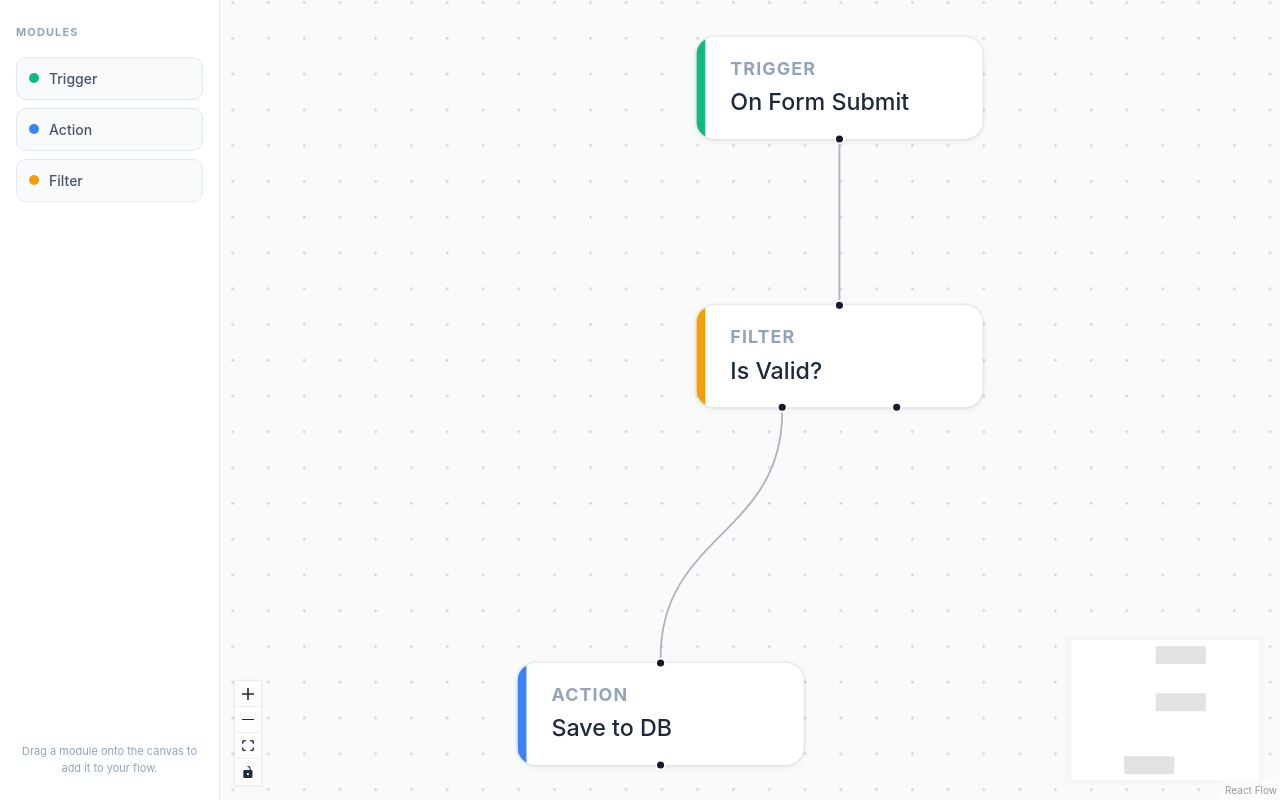
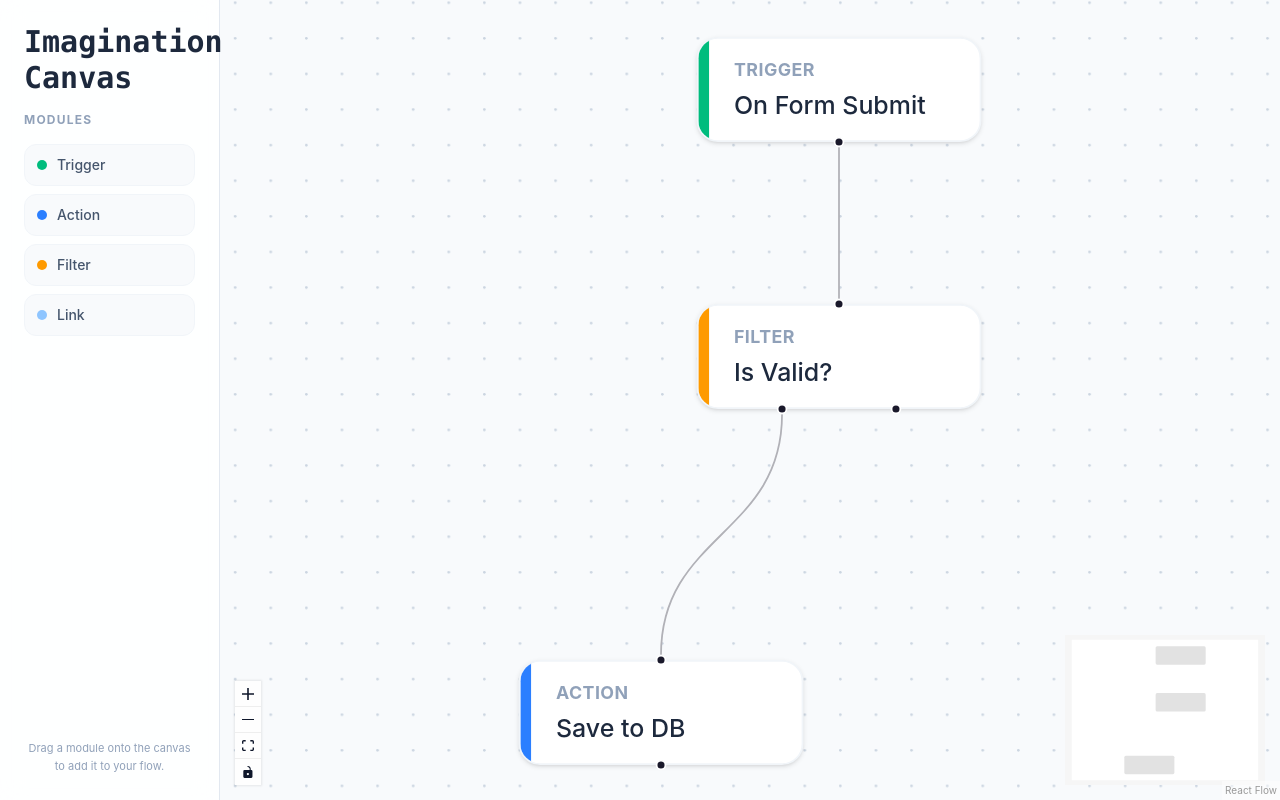
Before and after one commit to Imagination-Engine/InfiniteCanvasMaster, a React (Vite) app in the folder imagination-canvas/: page / in a window 1280 px wide. Built offline with nearby package versions, Linux system fonts and the light colour scheme.

Commit message:
feat: Initialize React Flow canvas with a draggable sidebar and core node types including Trigger, Action, Filter, and Link.

```diff
--- a/imagination-canvas/src/App.tsx
+++ b/imagination-canvas/src/App.tsx
@@ -12,13 +12,11 @@ import { Sidebar } from "./components/Sidebar";
  *  └──────────┴──────────────────────────────────────┘
  *
  * ReactFlowProvider MUST wrap any component that calls useReactFlow().
- * We place it here so both Canvas and future siblings can access the
- * shared flow instance.
  */
 function App() {
   return (
     <ReactFlowProvider>
-      <div className="app-shell">
+      <div className="flex w-screen h-screen bg-slate-50 text-slate-900">
         <Sidebar />
         <Canvas />
       </div>
--- a/imagination-canvas/src/Components/Canvas.tsx
+++ b/imagination-canvas/src/Components/Canvas.tsx
@@ -25,7 +25,7 @@ import { NODE_TYPES } from "./nodes";
 
 // ─── Initial Demo Data ──────────────────────────────────────────────
 // Starter nodes so new users see something immediately.
-// Feel free to clear these — the drag-and-drop sidebar creates new ones.
+// Feel free to clear these — the sidebar creates new ones via drag-and-drop.
 const INITIAL_NODES: Node[] = [
   {
     id: "demo-trigger",
@@ -62,8 +62,6 @@ const INITIAL_EDGES: Edge[] = [
 ];
 
 // ─── Helpers ────────────────────────────────────────────────────────
-
-/** Generates a unique node ID using a timestamp + counter. */
 let nodeIdCounter = 0;
 const createNodeId = () =>
   `node-${Date.now()}-${nodeIdCounter++}`;
@@ -82,21 +80,15 @@ const createNodeId = () =>
  * MUST be rendered inside a <ReactFlowProvider> (see App.tsx).
  */
 export default function Canvas() {
-  // useNodesState / useEdgesState return [items, setItems, onItemsChange].
-  // The third value is an internal handler React Flow calls on drag, resize, etc.
   const [nodes, setNodes, onNodesChange] =
     useNodesState(INITIAL_NODES);
   const [edges, setEdges, onEdgesChange] =
     useEdgesState(INITIAL_EDGES);
-
-  // Converts screen coordinates → flow coordinates (accounts for pan/zoom)
   const { screenToFlowPosition } = useReactFlow();
-
   const reactFlowWrapper =
     useRef<HTMLDivElement>(null);
 
   // ── Edge Connection ───────────────────────────────────────────────
-  // Fires when a user drags from one handle to another.
   const onConnect = useCallback(
     (connection: Connection) => {
       setEdges((current) =>
@@ -106,7 +98,7 @@ export default function Canvas() {
     [setEdges],
   );
 
-  // ── Drag-and-Drop (works with Sidebar's HTML5 DnD events) ────────
+  // ── Drag-and-Drop (paired with Sidebar's HTML5 DnD) ──────────────
   const onDragOver = useCallback(
     (event: DragEvent<HTMLDivElement>) => {
       event.preventDefault();
@@ -125,22 +117,19 @@ export default function Canvas() {
         );
       if (!blockType) return;
 
-      // Convert screen (x, y) → flow coordinates
       const position = screenToFlowPosition({
         x: event.clientX,
         y: event.clientY,
       });
 
-      const newNode: Node = {
-        id: createNodeId(),
-        type: blockType,
-        position,
-        data: { label: `New ${blockType}` },
-      };
-
       setNodes((current) => [
         ...current,
-        newNode,
+        {
+          id: createNodeId(),
+          type: blockType,
+          position,
+          data: { label: `New ${blockType}` },
+        },
       ]);
     },
     [screenToFlowPosition, setNodes],
@@ -150,7 +139,7 @@ export default function Canvas() {
   return (
     <div
       ref={reactFlowWrapper}
-      className="canvas-wrapper"
+      className="flex-1 h-full"
     >
       <ReactFlow
         nodes={nodes}
--- a/imagination-canvas/src/Components/Sidebar.tsx
+++ b/imagination-canvas/src/Components/Sidebar.tsx
@@ -7,18 +7,23 @@ const MODULE_TYPES = [
   {
     type: "trigger",
     label: "Trigger",
-    color: "#10b981",
-  }, // emerald-500
+    dot: "bg-emerald-500",
+  },
   {
     type: "action",
     label: "Action",
-    color: "#3b82f6",
-  }, // blue-500
+    dot: "bg-blue-500",
+  },
   {
     type: "filter",
     label: "Filter",
-    color: "#f59e0b",
-  }, // amber-500
+    dot: "bg-amber-500",
+  },
+  {
+    type: "link",
+    label: "Link",
+    dot: "bg-blue-300",
+  },
 ] as const;
 
 /**
@@ -40,33 +45,37 @@ export function Sidebar() {
   };
 
   return (
-    <aside className="sidebar">
-      <h3 className="sidebar-title">Modules</h3>
+    <aside className="w-[220px] min-w-[220px] p-6 bg-white/85 backdrop-blur-md border-r border-slate-200 flex flex-col gap-4 z-10">
+      <h1 className="text-3xl font-bold text-slate-800 font-mono">Imagination Canvas</h1>
 
-      <div className="sidebar-modules">
+
+
+      <h3 className="text-xs font-bold uppercase tracking-widest text-slate-400">
+        Modules
+      </h3>
+
+      <div className="flex flex-col gap-2">
         {MODULE_TYPES.map((module) => (
           <div
             key={module.type}
-            className="sidebar-module"
             draggable
             onDragStart={(e) =>
               onDragStart(e, module.type)
             }
+            className="flex items-center gap-2.5 px-3 py-2.5 rounded-xl bg-slate-50 border border-slate-100 cursor-grab active:cursor-grabbing hover:scale-[1.03] hover:shadow-sm transition-all select-none"
           >
+            {/* Color dot — matches the node's accent color */}
             <span
-              className="sidebar-module-dot"
-              style={{
-                backgroundColor: module.color,
-              }}
+              className={`w-2.5 h-2.5 rounded-full shrink-0 ${module.dot}`}
             />
-            <span className="sidebar-module-label">
+            <span className="text-sm font-medium text-slate-600">
               {module.label}
             </span>
           </div>
         ))}
       </div>
 
-      <p className="sidebar-hint">
+      <p className="mt-auto text-[11px] text-slate-400 text-center leading-relaxed">
         Drag a module onto the canvas to add it to
         your flow.
       </p>
--- a/imagination-canvas/src/Components/nodes/ActionNode.tsx
+++ b/imagination-canvas/src/Components/nodes/ActionNode.tsx
@@ -15,33 +15,33 @@ export type ActionNodeType = Node<
 /**
  * ActionNode — performs an operation in the flow.
  *
- * Visual cues:
- *  - Blue accent bar on the left edge
- *  - Both TARGET (top) and SOURCE (bottom) handles — actions receive input and pass output
+ * - Blue accent bar on the left edge
+ * - Both TARGET (top) and SOURCE (bottom) handles — receives input and passes output
  */
 export function ActionNode({
   data,
 }: NodeProps<ActionNodeType>) {
   return (
-    <div className="action-node">
+    <div className="flex items-stretch min-w-[160px] bg-white rounded-xl shadow-sm border border-slate-100 overflow-hidden">
       {/* Receives input from upstream nodes */}
       <Handle
         type="target"
         position={Position.Top}
       />
 
-      <div className="node-accent node-accent--blue" />
+      {/* Blue accent bar */}
+      <div className="w-1.5 shrink-0 bg-blue-500" />
 
-      <div className="node-body">
-        <span className="node-type-label">
+      <div className="px-3.5 py-2.5 flex flex-col gap-0.5">
+        <span className="text-[10px] font-bold uppercase tracking-wide text-slate-400">
           Action
         </span>
-        <span className="node-label">
+        <span className="text-sm font-medium text-slate-800">
           {data.label}
         </span>
       </div>
 
-      {/* Passes output to downstream nodes */}
+      {/* Passes output downstream */}
       <Handle
         type="source"
         position={Position.Bottom}
--- a/imagination-canvas/src/Components/nodes/FilterNode.tsx
+++ b/imagination-canvas/src/Components/nodes/FilterNode.tsx
@@ -15,34 +15,34 @@ export type FilterNodeType = Node<
 /**
  * FilterNode — conditionally routes data in the flow.
  *
- * Visual cues:
- *  - Amber accent bar on the left edge
- *  - TARGET handle (top) for incoming data
- *  - Two SOURCE handles (bottom-left, bottom-right) representing "pass" and "reject" branches
+ * - Amber accent bar on the left edge
+ * - TARGET handle (top) for incoming data
+ * - Two SOURCE handles (bottom-left, bottom-right) for "pass" and "reject" branches
  */
 export function FilterNode({
   data,
 }: NodeProps<FilterNodeType>) {
   return (
-    <div className="filter-node">
-      {/* Incoming data to be evaluated */}
+    <div className="flex items-stretch min-w-[160px] bg-white rounded-xl shadow-sm border border-slate-100 overflow-hidden">
+      {/* Incoming data */}
       <Handle
         type="target"
         position={Position.Top}
       />
 
-      <div className="node-accent node-accent--amber" />
+      {/* Amber accent bar */}
+      <div className="w-1.5 shrink-0 bg-amber-500" />
 
-      <div className="node-body">
-        <span className="node-type-label">
+      <div className="px-3.5 py-2.5 flex flex-col gap-0.5">
+        <span className="text-[10px] font-bold uppercase tracking-wide text-slate-400">
           Filter
         </span>
-        <span className="node-label">
+        <span className="text-sm font-medium text-slate-800">
           {data.label}
         </span>
       </div>
 
-      {/* Two outputs: "pass" branch (left) and "reject" branch (right) */}
+      {/* Two outputs: "pass" (left) and "reject" (right) */}
       <Handle
         type="source"
         position={Position.Bottom}
--- /dev/null
+++ b/imagination-canvas/src/Components/nodes/LinkNode.tsx
@@ -0,0 +1,64 @@
+import {
+  Handle,
+  Position,
+  type NodeProps,
+  type Node,
+  useReactFlow,
+} from "@xyflow/react";
+
+// ─── Type Definition ────────────────────────────────────────────────
+export type LinkNodeData = { label: string };
+export type LinkNodeType = Node<
+  LinkNodeData,
+  "link"
+>;
+
+/**
+ * LinkNode — connects two parts of the flow horizontally.
+ *
+ * - Blue-300 accent bar on the left edge
+ * - TARGET handle (left) and SOURCE handle (right) for horizontal linking
+ */
+export function LinkNode({
+  id,
+  data,
+}: NodeProps<LinkNodeType>) {
+  const { updateNodeData } = useReactFlow();
+
+  return (
+    <div className="flex items-stretch min-w-[160px] bg-white rounded-xl shadow-sm border border-slate-100 overflow-hidden">
+      {/* Incoming connection from the left */}
+      <Handle
+        type="target"
+        position={Position.Left}
+      />
+
+      {/* Light blue accent bar */}
+      <div className="w-1.5 shrink-0 bg-blue-300" />
+
+      <div className="px-3.5 py-2.5 flex flex-col gap-0.5">
+        <span className="text-[10px] font-bold uppercase tracking-wide text-slate-400">
+          Link
+        </span>
+        <input
+          type="text"
+          value={data.label}
+          onChange={(e) => {
+            updateNodeData(id, {
+              label: e.target.value,
+            });
+          }}
+          onKeyDown={(e) => e.stopPropagation()}
+          className="text-sm font-medium text-slate-800 nowheel nodrag nopan"
+        />
+      </div>
+
+      {/* Outgoing connection to the right */}
+      <Handle
+        type="source"
+        position={Position.Right}
+        id="link"
+      />
+    </div>
+  );
+}
--- a/imagination-canvas/src/Components/nodes/TriggerNode.tsx
+++ b/imagination-canvas/src/Components/nodes/TriggerNode.tsx
@@ -6,8 +6,6 @@ import {
 } from "@xyflow/react";
 
 // ─── Type Definition ────────────────────────────────────────────────
-// Each custom node carries a `label` string in its data payload.
-// This type is exported so the Canvas can use it when creating nodes.
 export type TriggerNodeData = { label: string };
 export type TriggerNodeType = Node<
   TriggerNodeData,
@@ -17,23 +15,22 @@ export type TriggerNodeType = Node<
 /**
  * TriggerNode — the entry-point node for any flow.
  *
- * Visual cues:
- *  - Emerald accent bar on the left edge
- *  - Only a SOURCE handle (bottom) because triggers start flows, they don't receive input
+ * - Emerald accent bar on the left edge
+ * - Only a SOURCE handle (bottom) — triggers start flows, they don't receive input
  */
 export function TriggerNode({
   data,
 }: NodeProps<TriggerNodeType>) {
   return (
-    <div className="trigger-node">
-      {/* Colored accent bar — matches the emerald color from MODULE_TYPES */}
-      <div className="node-accent node-accent--emerald" />
+    <div className="flex items-stretch min-w-[160px] bg-white rounded-xl shadow-sm border border-slate-100 overflow-hidden">
+      {/* Emerald accent bar */}
+      <div className="w-1.5 shrink-0 bg-emerald-500" />
 
-      <div className="node-body">
-        <span className="node-type-label">
+      <div className="px-3.5 py-2.5 flex flex-col gap-0.5">
+        <span className="text-[10px] font-bold uppercase tracking-wide text-slate-400">
           Trigger
         </span>
-        <span className="node-label">
+        <span className="text-sm font-medium text-slate-800">
           {data.label}
         </span>
       </div>
--- a/imagination-canvas/src/Components/nodes/index.ts
+++ b/imagination-canvas/src/Components/nodes/index.ts
@@ -6,14 +6,17 @@
  *   2. Export it from this barrel file
  *   3. Register it in NODE_TYPES below
  *
- * React Flow uses this map to look up which component to render for each node's `type` field.
+ * React Flow uses this map to look up which component to render
+ * for each node's `type` field.
  */
 
+// ─── Component Exports ──────────────────────────────────────────────
 export { TriggerNode } from "./TriggerNode";
 export { ActionNode } from "./ActionNode";
 export { FilterNode } from "./FilterNode";
+export { LinkNode } from "./LinkNode";
 
-// Re-export data types so the Canvas can reference them
+// ─── Type Exports ───────────────────────────────────────────────────
 export type {
   TriggerNodeData,
   TriggerNodeType,
@@ -26,20 +29,22 @@ export type {
   FilterNodeData,
   FilterNodeType,
 } from "./FilterNode";
+export type {
+  LinkNodeData,
+  LinkNodeType,
+} from "./LinkNode";
 
+// ─── Node Type Registry ────────────────────────────────────────────
+// IMPORTANT: defined outside components to prevent re-mounting on render.
 import { type NodeTypes } from "@xyflow/react";
 import { TriggerNode } from "./TriggerNode";
 import { ActionNode } from "./ActionNode";
 import { FilterNode } from "./FilterNode";
+import { LinkNode } from "./LinkNode";
 
-/**
- * NODE_TYPES — maps the string type id → React component.
- *
- * IMPORTANT: This object must be defined OUTSIDE of any component
- * to prevent React Flow from re-mounting nodes on every render.
- */
 export const NODE_TYPES: NodeTypes = {
   trigger: TriggerNode,
   action: ActionNode,
   filter: FilterNode,
+  link: LinkNode,
 };
--- a/imagination-canvas/src/index.css
+++ b/imagination-canvas/src/index.css
@@ -1,6 +1,7 @@
 @import "tailwindcss";
 
 /* ─── Global Reset ─────────────────────────────────────────────── */
+/* Minimal overrides that Tailwind doesn't handle by default.       */
 html,
 body,
 #root {
@@ -11,150 +12,4 @@ body,
   overflow: hidden;
   font-family:
     "Inter", "Outfit", system-ui, sans-serif;
-  background-color: #f8fafc; /* slate-50 */
-  color: #1e293b; /* slate-800 */
 }
-
-/* ─── App Shell Layout ─────────────────────────────────────────── */
-/* Sidebar on the left, canvas fills the remaining space */
-.app-shell {
-  display: flex;
-  width: 100%;
-  height: 100%;
-}
-
-/* ─── Canvas Wrapper ───────────────────────────────────────────── */
-/* Must have explicit dimensions for React Flow to render correctly */
-.canvas-wrapper {
-  flex: 1;
-  height: 100%;
-}
-
-/* ─── Sidebar ──────────────────────────────────────────────────── */
-.sidebar {
-  width: 220px;
-  min-width: 220px;
-  padding: 24px 16px;
-  background: rgba(255, 255, 255, 0.85);
-  backdrop-filter: blur(12px);
-  border-right: 1px solid #e2e8f0; /* slate-200 */
-  display: flex;
-  flex-direction: column;
-  gap: 16px;
-  z-index: 10;
-}
-
-.sidebar-title {
-  font-size: 11px;
-  font-weight: 700;
-  text-transform: uppercase;
-  letter-spacing: 0.1em;
-  color: #94a3b8; /* slate-400 */
-  margin: 0;
-}
-
-.sidebar-modules {
-  display: flex;
-  flex-direction: column;
-  gap: 8px;
-}
-
-.sidebar-module {
-  display: flex;
-  align-items: center;
-  gap: 10px;
-  padding: 10px 12px;
-  border-radius: 10px;
-  background: #f8fafc; /* slate-50 */
-  border: 1px solid #e2e8f0; /* slate-200 */
-  cursor: grab;
-  transition:
-    transform 0.15s ease,
-    box-shadow 0.15s ease;
-  user-select: none;
-}
-
-.sidebar-module:hover {
-  transform: scale(1.03);
-  box-shadow: 0 2px 8px rgba(0, 0, 0, 0.06);
-}
-
-.sidebar-module:active {
-  cursor: grabbing;
-}
-
-.sidebar-module-dot {
-  width: 10px;
-  height: 10px;
-  border-radius: 50%;
-  flex-shrink: 0;
-}
-
-.sidebar-module-label {
-  font-size: 14px;
-  font-weight: 500;
-  color: #475569; /* slate-600 */
-}
-
-.sidebar-hint {
-  margin-top: auto;
-  font-size: 11px;
-  color: #94a3b8; /* slate-400 */
-  text-align: center;
-  line-height: 1.5;
-}
-
-/* ─── Custom Node Styles ───────────────────────────────────────── */
-/* Shared structure:  [accent bar] [body with label] */
-
-.trigger-node,
-.action-node,
-.filter-node {
-  display: flex;
-  align-items: stretch;
-  min-width: 160px;
-  background: white;
-  border-radius: 10px;
-  box-shadow:
-    0 1px 4px rgba(0, 0, 0, 0.08),
-    0 0 0 1px rgba(0, 0, 0, 0.04);
-  overflow: hidden;
-  font-family: "Inter", system-ui, sans-serif;
-}
-
-/* Accent bar — a thin colored stripe on the left edge of each node */
-.node-accent {
-  width: 5px;
-  flex-shrink: 0;
-}
-
-.node-accent--emerald {
-  background: #10b981;
-} /* Trigger */
-.node-accent--blue {
-  background: #3b82f6;
-} /* Action  */
-.node-accent--amber {
-  background: #f59e0b;
-} /* Filter  */
-
-.node-body {
-  padding: 10px 14px;
-  display: flex;
-  flex-direction: column;
-  gap: 2px;
-}
-
-.node-type-label {
-  font-size: 10px;
-  font-weight: 700;
-  text-transform: uppercase;
-  letter-spacing: 0.06em;
-  color: #94a3b8; /* slate-400 */
-}
-
-.node-label {
-  font-size: 13px;
-  font-weight: 500;
-  color: #1e293b; /* slate-800 */
-}
```
